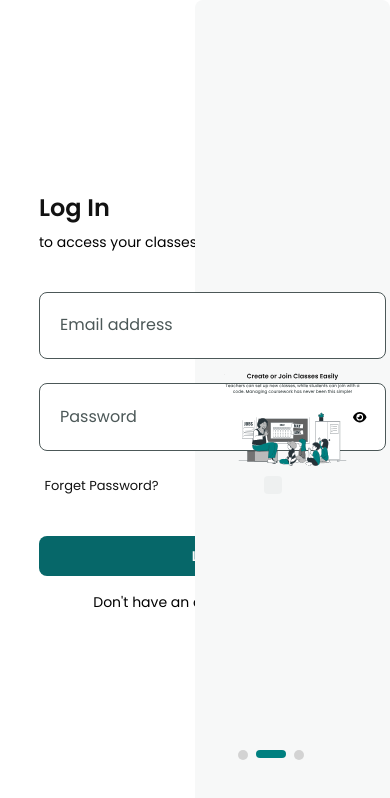
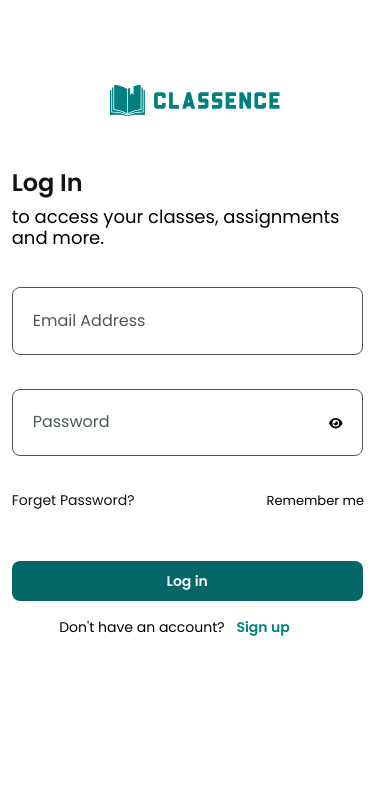
Before and after one commit to HarshSingh011/Classence, a React (Create React App) app: page / in a window 390 px wide. Shown: the top 798 px of the page. Built offline with nearby package versions, Linux system fonts and the light colour scheme.

Commit message:
added responsiveness to login page

```diff
--- a/package.json
+++ b/package.json
@@ -12,6 +12,7 @@
     "@testing-library/jest-dom": "^5.17.0",
     "@testing-library/react": "^13.4.0",
     "@testing-library/user-event": "^13.5.0",
+    "axios": "^1.7.7",
     "react": "^18.3.1",
     "react-axios": "^2.0.6",
     "react-dom": "^18.3.1",
--- a/src/components/css/login.css
+++ b/src/components/css/login.css
@@ -6,6 +6,14 @@
   font-size: 12px;
   font-family: "Poppins", sans-serif;
 
+}
+#mobscreenlogo{
+  display: none;
+  position: absolute;
+  top: 0;
+  left: 0;
+  width: 100%;
+  z-index: 55;
 }
 :root{
     --toastify-color-error:#A62F2F;
@@ -24,6 +32,9 @@
    width: 50%;
 
    align-items: center;
+}
+#mobscreenlogo img{
+display: none;
 }
 .leftSub{
     margin-left: 20%;
@@ -372,3 +383,72 @@ padding-right: 5px;
   .input-error{
     color: #A62F2F !important;
   }
+ @media (max-width:500px) {
+  .right{
+    display:none;
+  }
+  .left{
+    width: 100%;
+  }
+  .leftSub{
+    margin-left: 3%;
+    width: 90%;
+    margin-right: 7%;
+  }
+  #leftSubh2{
+    font-size: 30px;
+  }
+  .leftSub p{
+   font-size: 18px;
+   margin-right: 5%;
+  }
+  .input-container {
+    display: flex;
+    align-items: center;
+    justify-content: center;
+    margin-bottom: 10px;
+}
+.checkbox-container{
+  margin-bottom: 50px;
+  justify-content: space-between;
+}
+.checkbox-container a{
+  font-size: 14px;
+  justify-self: left;
+}
+input[type="checkbox"]{
+  margin-left: 125px;
+}
+#mobscreenlogo {
+  display: flex;
+  justify-content: center;
+ align-items: center;
+ margin-top: 10vh;
+}
+#mobscreenlogo img{
+ display: block;
+}
+}
+@media (min-width:500px) and (max-width:1040px) {
+  .right{
+    height: 50%;
+    width: 66%;
+    margin-bottom:1vh ;
+  }
+  .left{
+    height:50%;
+    justify-content: center;
+  }
+  .loginPage{
+    flex-direction: column-reverse;
+  }
+  .rec{
+    display: none;
+  }
+  #leftsubh2{
+    text-align: center;
+  }
+  .content{
+    margin-top: 3vh;
+  }
+}
--- a/src/components/css/signup.css
+++ b/src/components/css/signup.css
@@ -176,3 +176,6 @@ background: rgb(254, 250, 238);  padding: 10px;
 #priP{
     margin-left: 45px;
 }
+@media (max-width:500px) {
+
+}
--- a/src/components/login.jsx
+++ b/src/components/login.jsx
@@ -3,6 +3,7 @@ import { Link } from 'react-router-dom';
 import img1 from '../assets/img1.svg';
 import img2 from '../assets/img2.svg';
 import img3 from '../assets/img3.svg';
+import frame from '../assets/Frame.svg'
 import axios from 'axios';
 import { ToastContainer, toast } from 'react-toastify';
 import 'react-toastify/dist/ReactToastify.css';
@@ -76,6 +77,9 @@ const Login = () => {
   return (
     <div className='loginPage'>
       <div className='left'>
+        <div id="mobscreenlogo">
+          <img src={frame} alt="" />
+        </div>
         <div className="leftSub">
           <h2 id="leftsubh2">Log In</h2>
           <p>to access your classes, assignments and more.</p>
@@ -90,7 +94,7 @@ const Login = () => {
               required
               placeholder=" "
             />
-            <label className={`label  ${emailError ? 'input-error ' : ''}`}>Email address</label>
+            <label className={`label  ${emailError ? 'input-error ' : ''}`}>Email Address</label>
           </div>
           {emailError && <p className="error-message">{emailError}</p>}
 
--- a/src/components/signup.jsx
+++ b/src/components/signup.jsx
@@ -7,6 +7,7 @@ import { setEmail } from '../features/authSlice';
 import './css/signup.css';
 import img4 from '../assets/img4.svg';
 import img5 from '../assets/img5.svg';
+import frame from '../assets/Frame.svg'
 import img6 from '../assets/img6.svg';
 import img7 from '../assets/img7.svg';
 import img8 from '../assets/img8.svg';
@@ -100,6 +101,9 @@ const Signup = () => {
   return (
     <div className='signUpPage'>
       <div className='left'>
+      <div id="mobscreenlogo">
+          <img src={frame} alt="" />
+        </div>
         <div className="leftSub">
           <h2 id='signuph2'>Create Your Account</h2>
           <p>Start organizing your classes, assignments, and meetings all in one place.</p>
--- a/tailwind.config.js
+++ b/tailwind.config.js
@@ -1,7 +1,10 @@
 /** @type {import('tailwindcss').Config} */
 module.exports = {
+  content: [
+    "./src/**/*.{js,jsx,ts,tsx}",
+  ],
   purge: ['./src/**/*.{js,jsx,ts,tsx}', './public/index.html'],
-  darkMode: false, // or 'media' or 'class'
+  darkMode: 'media',
   theme: {
     extend: {},
   },
```
Also changed, not shown: 1 other file (tests, documents, lock files or other folders).
